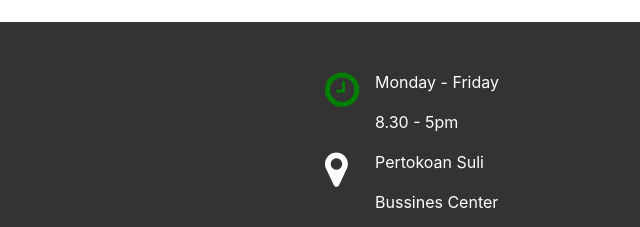
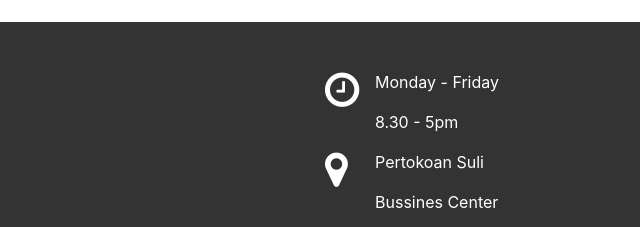
Before and after one commit to rafialfauzan/digisnaper, a plain HTML site: page index.html in a window 1280 px wide. Shown: the part 4552-4779 px from the top of the page, 640-1280 px from the left. Drawn offline with nearby package versions, Linux system fonts and the light colour scheme.

Commit message:
Update index.html

```diff
--- a/index.html
+++ b/index.html
@@ -297,7 +297,7 @@
  			<div class="col-12 col-md-6 col-lg-6 justify-content-sm-center"><br><br>
  				<ul class="alamat">
  					<li>
- 						<i class="color-g fa fa-clock-o"></i><p>Monday - Friday</p>
+ 						<i class="fa fa-clock-o"></i><p>Monday - Friday</p>
  						<p>8.30 - 5pm</p>
  					</li>
  					<li>
```
